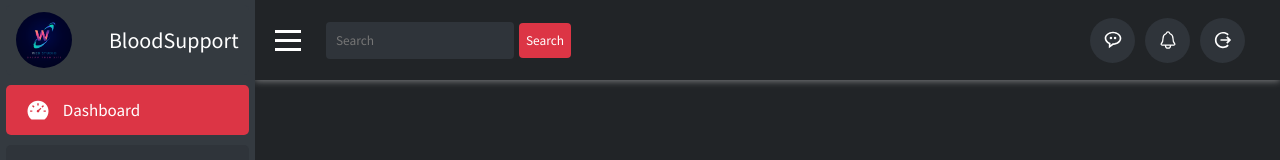
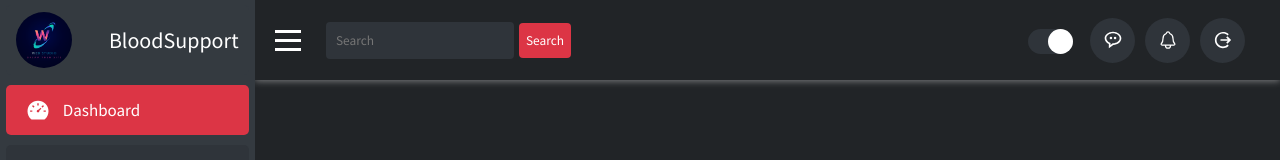
Before and after one commit to Jimam-Tamimi/blood-support-r, a React (Create React App) app: page / in a window 1280 px wide. Shown: the top 160 px of the page. Built offline with nearby package versions, Linux system fonts and the light colour scheme.

Commit message:
small fixes

```diff
--- a/src/App.js
+++ b/src/App.js
@@ -1,5 +1,4 @@
 import { Route } from "react-router-dom";
-import GlobalStyle from "./globalStyles";
 import Layout from "./hoc/Layout";
 import PrivateRoute from "./hoc/PrivateRoute"
 import GuestRoute from "./hoc/GuestRoute"
@@ -12,7 +11,6 @@ function App() {
 
   return (
     <>
-      <GlobalStyle />
       <Layout>
         <PrivateRoute>
           <Route path='/dashboard/' component={Home} />
--- a/src/components/Dashboard/Dashboard.styles.js
+++ b/src/components/Dashboard/Dashboard.styles.js
@@ -11,10 +11,11 @@ export const DashboardWraper = styled.div`
     background-color: var(--object-bg-color);
     overflow-y: scroll;
     height: 100vh;
-    transition: all .4s cubic-bezier(0.25, 0.46, 0.45, 0.94);
+    transition: var(--main-transition);
 
     transform: translateX(${({show}) => show? '0': '-100%'});
     position: absolute;
+    z-index: 500;
 
 
 `
@@ -33,8 +34,10 @@ export const DashLink = styled(NavLink)`
     align-items: center;
     background-color: var(--secendory-color);
     border-radius: 5px;
-    transition: all .4s cubic-bezier(0.25, 0.46, 0.45, 0.94);
+    transition: var(--main-transition);
     position: relative;
+    z-index: 1;
+
 
 
     &:hover::after{
@@ -55,7 +58,7 @@ export const DashLink = styled(NavLink)`
         right: 0;
         width: 100%;
         height: 100%;
-        transition: all .4s;
+        transition: var(--main-transition);
         transform: scaleX(0);
         z-index: -2;
 
@@ -63,7 +66,7 @@ export const DashLink = styled(NavLink)`
 
     &.active{
         background: var(--primary-color);
-        color: var(--primary-text-color) !important;
+        color: var(--primary-text-color) ;
     }
     &.active:hover::after{
         background: var(--primary-hover-color);
@@ -75,10 +78,14 @@ export const DashLink = styled(NavLink)`
 export const DashboardLogo = styled(DashLink)`
     height: 70px;
     background: var(--object-bg-color) !important;
+    color: var(--secendory-text-color);
     justify-content: space-between;
     padding: 0px 10px;
     &::after{
         content: none;
+    }
+    &.active{
+        color: var(--secendory-text-color) ;
     }
 
 
--- a/src/components/Navbar/Navbar.js
+++ b/src/components/Navbar/Navbar.js
@@ -4,6 +4,9 @@ import prof from '../../assets/img/prof.jpg'
 import {IoMdLogOut} from 'react-icons/io'
 import {IoNotificationsOutline} from 'react-icons/io5'
 import {BiMessageRoundedDots} from 'react-icons/bi'
+
+
+import Switch from "react-switch";
 
 
 import {
@@ -29,15 +32,15 @@ import {
     NotMsg,
     HambBurgerWrap,
     HambBurgerLine,
+    ModeWrap,
 } from '../'
 import { NavNotificationCont } from './Navbar.styles'
 
 
 
-export default function Navbar({toggleDash}) {
+export default function Navbar({toggleDash, setDarkMode, darkMode}) {
     const [message, setMessage] = useState(false)
     const [notification, setNotification] = useState(false)
-
     return (
         <>
             <NavbarWraper>
@@ -51,6 +54,19 @@ export default function Navbar({toggleDash}) {
                     <Submit>Search</Submit>
                 </NavSearchForm>
                 <NavEndSection>
+                    <ModeWrap>
+                        <Switch onChange={() => setDarkMode(!darkMode)} checked={darkMode}
+                        onColor="#2f343a"
+                        ofColor="rgb(255, 255, 255)"
+                        onHandleColor="#ffffff"
+                        handleDiameter={25}
+                        uncheckedIcon={false}
+                        checkedIcon={false}
+                        height={25}
+                        width={45}
+                        />
+                    </ModeWrap>
+
                     <NavMessageWrap>
                         <NavMessage onClick={() => {setMessage(!message); setNotification(false)}} >
                             <BiMessageRoundedDots />
@@ -64,7 +80,7 @@ export default function Navbar({toggleDash}) {
                                     <Msg>Jimam Is A Very Good Boy</Msg>
                                 </MsgInfo>
                             </Message>
-                            <Message to="/msg/usha">
+                            <Message to="/msg/rfrf">
                                 <ProfImg src={prof} />
                                 <MsgInfo>
                                     <Name>Jimam 2</Name>
--- a/src/components/Navbar/Navbar.styles.js
+++ b/src/components/Navbar/Navbar.styles.js
@@ -87,6 +87,7 @@ export const DropDownHeading = styled.div`
     width: 100%;
     padding: 4px 0px 15px 0px;
     font-size: 20px;
+    color: var(--secendory-text-color);
 `
 
 
@@ -118,9 +119,12 @@ export const Message = styled(DashLink)`
     justify-content: flex-start;
     min-height: 80px;
 
+    color: var(--secendory-text-color);
     z-index: 1000;
     &.active{
         background: var(--secendory-hover-color);
+        color: var(--secendory-text-color);
+
     }
     &::after{
         background: var(--secendory-hover-color);
@@ -199,3 +203,13 @@ export const HambBurgerLine = styled.div`
 
 
 `
+
+
+
+export const ModeWrap = styled.div`
+    margin-right: 20px;
+    position: relative;
+    top: 3.69px;
+    margin-right: 12px;
+
+`
--- a/src/globalStyles.js
+++ b/src/globalStyles.js
@@ -7,13 +7,21 @@ const GlobalStyle = createGlobalStyle`
     padding: 0;
     box-sizing: border-box;
     font-family: 'Source Sans Pro', sans-serif;
-
+    transition: var(--main-transition) !important ;
   }
 
   :root {
+
+
+    --for-active-click: scale(.92);
+    --main-transition: all .4s cubic-bezier(0.25, 0.46, 0.45, 0.94);
     --primary-color: #dc3545;
     --primary-text-color: white;
     --primary-hover-color: #b52a37;
+    ${
+      ({darkMode}) => {
+        if(darkMode){
+          return `
 
           --secendory-color: #2f343a;
           --secendory-text-color: white;
@@ -23,8 +31,22 @@ const GlobalStyle = createGlobalStyle`
 
           --object-bg-color: #343a40;
 
-  --for-active-click: scale(.95);
-  --main-transition: all .4s cubic-bezier(0.25, 0.46, 0.45, 0.94);
+          `
+        } else {
+          return `
+
+
+          --secendory-color: #dfe5ec;
+          --secendory-text-color: black;
+          --secendory-hover-color: #c5ccd4;
+          --main-bg-color: #f2f6fb;
+          --object-bg-color: #ffffff;
+
+          `
+        }
+      }
+    }
+
   }
   html {
       scroll-behavior: smooth;
--- a/src/hoc/Layout.js
+++ b/src/hoc/Layout.js
@@ -3,12 +3,19 @@ import Dashboard from '../components/Dashboard/Dashboard'
 import Navbar from '../components/Navbar/Navbar'
 import { Container, Wraper } from '../globalStyles'
 import { useState } from 'react'
+import GlobalStyle from "../globalStyles";
+
 
 export default function Layout({children}) {
     let width = window.innerWidth
     const [show, setShow] = useState(width <= 748? false: true)
+    const [smallDevice, setSmallDevice] = useState(width <= 748? true: false)
+    let darkMd = localStorage.getItem('darkMode')
+    const [darkMode, setDarkMode] = useState(darkMd == null?true:JSON.parse(darkMd))
 
-    const [smallDevice, setSmallDevice] = useState(width <= 748? true: false)
+    useEffect(() => {
+        localStorage.setItem('darkMode', darkMode)
+    }, [darkMode])
 
     const toggleDash = () => {
         setShow(!show)
@@ -36,12 +43,13 @@ export default function Layout({children}) {
 
     return (
         <>
+            <GlobalStyle darkMode={darkMode} />
             <Wraper>
 
                 <Dashboard  toggleDashOnSmallDevice={toggleDashOnSmallDevice} show={show} />
 
                 <Container onClick={() => smallDevice && show?setShow(false):null}  smallDevice={smallDevice} show={show}>
-                    <Navbar toggleDash={toggleDash} />
+                    <Navbar  setDarkMode={setDarkMode} darkMode={darkMode} toggleDash={toggleDash} />
                     {children}
                 </Container>
             </Wraper>
```
Lines whose indentation alone changed are shown as unchanged.
